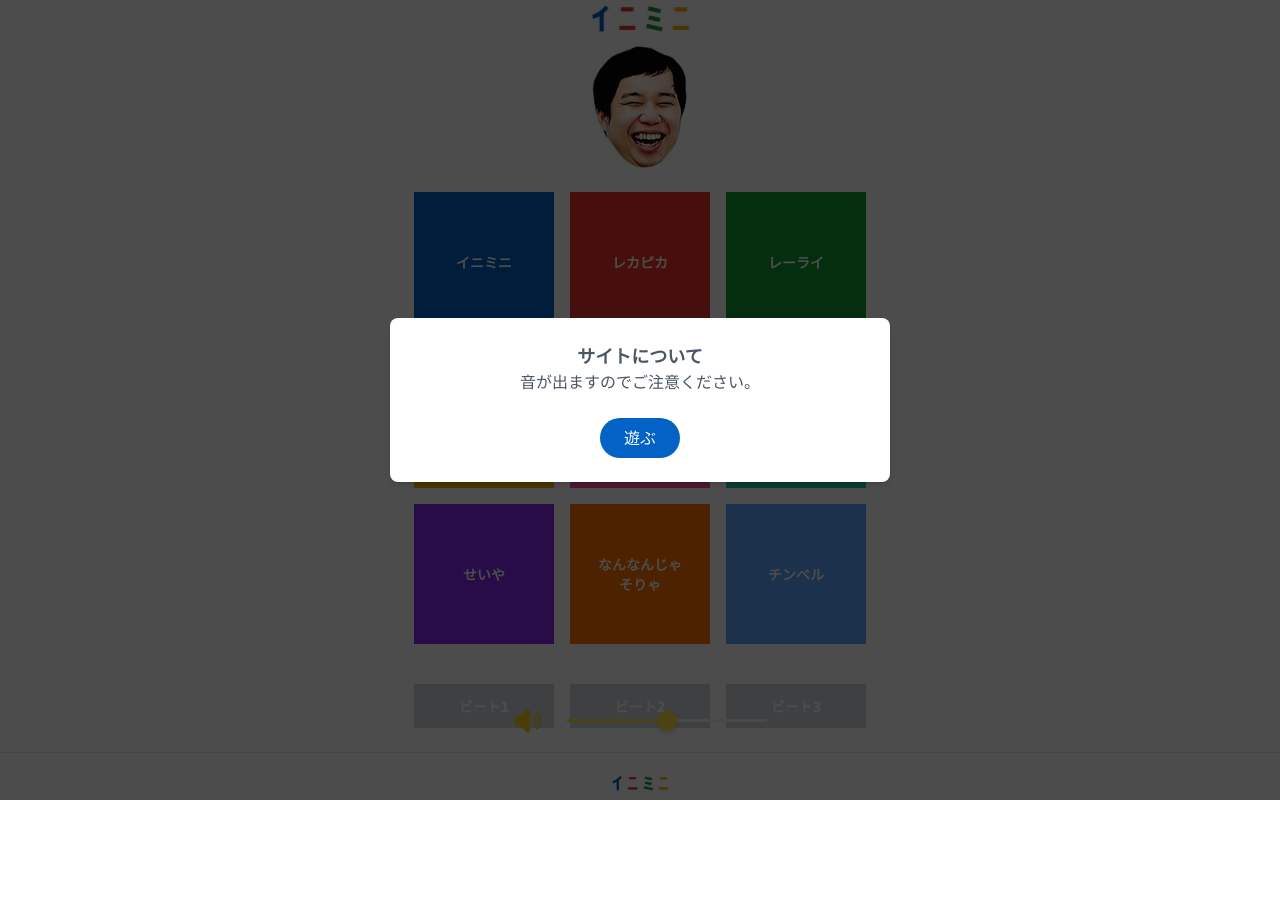
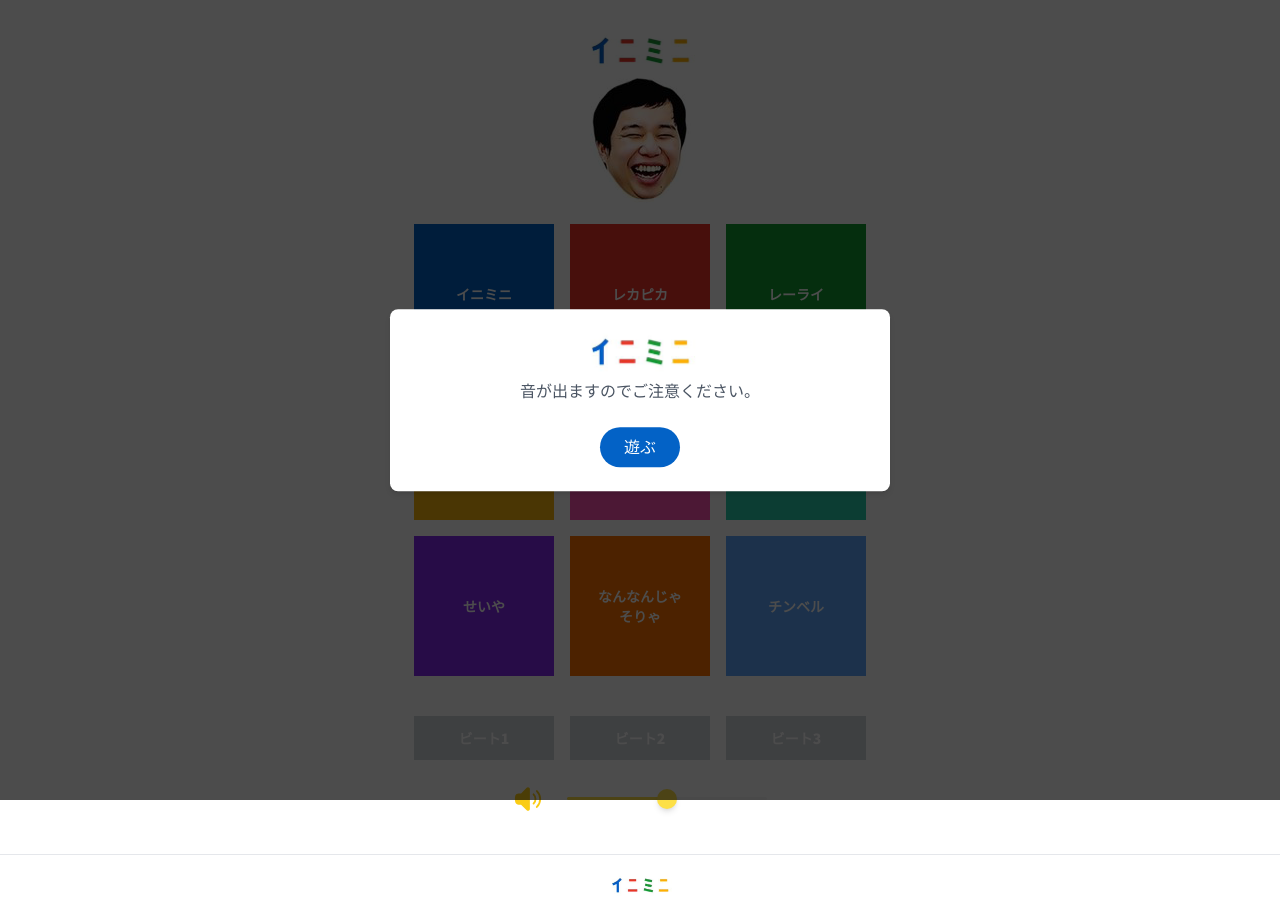
Before and after one commit to Yuki-Sakaguchi/inimini-sampler, a Next.js app: page / in a window 1280 px wide. Before the commit the page ends 814 px from the top, so only its background shows below. Built offline with nearby package versions, Linux system fonts and the light colour scheme; no server answers.

Commit message:
[update] 見た目を調整

```diff
--- a/src/pages/index.tsx
+++ b/src/pages/index.tsx
@@ -85,8 +85,13 @@ const Dialog: FC = () => {
       <AlertDialog.Portal>
         <AlertDialog.Overlay className="fixed inset-0 bg-black opacity-70" />
         <AlertDialog.Content className="fixed top-1/2 left-1/2 max-h-[85vh] w-4/5 max-w-[500px] -translate-x-1/2 -translate-y-1/2 rounded-lg bg-white p-6 shadow-md focus:outline-none">
-          <AlertDialog.Title className="text-center text-lg font-bold text-gray-600">
-            サイトについて
+          <AlertDialog.Title className="mb-2 flex justify-center text-lg font-bold text-gray-600">
+            <Image
+              src="/images/title.png"
+              alt="イニミニ"
+              width={229 / 2}
+              height={75 / 2}
+            />
           </AlertDialog.Title>
           <AlertDialog.Description className="text-center text-gray-600">
             音が出ますのでご注意ください。
@@ -208,7 +213,7 @@ const Sampler: NextPage = () => {
   return (
     <Layout>
       <div className="mb-5 flex flex-col items-center justify-center">
-        <h1 className="text-center text-lg">
+        <h1 className="pt-8 text-center text-lg">
           <Image
             src="/images/title.png"
             alt="イニミニ"
@@ -262,7 +267,7 @@ const Sampler: NextPage = () => {
           ビート3
         </BeatButton>
       </div>
-      <div className="absolute bottom-4 flex items-center justify-center">
+      <div className="flex items-center justify-center pb-10">
         <div className="mr-6 h-[30px] w-[30px] text-yellow-400">
           {volume > 0 ? <SpeakerWaveIcon /> : <SpeakerXMarkIcon />}
         </div>
```
